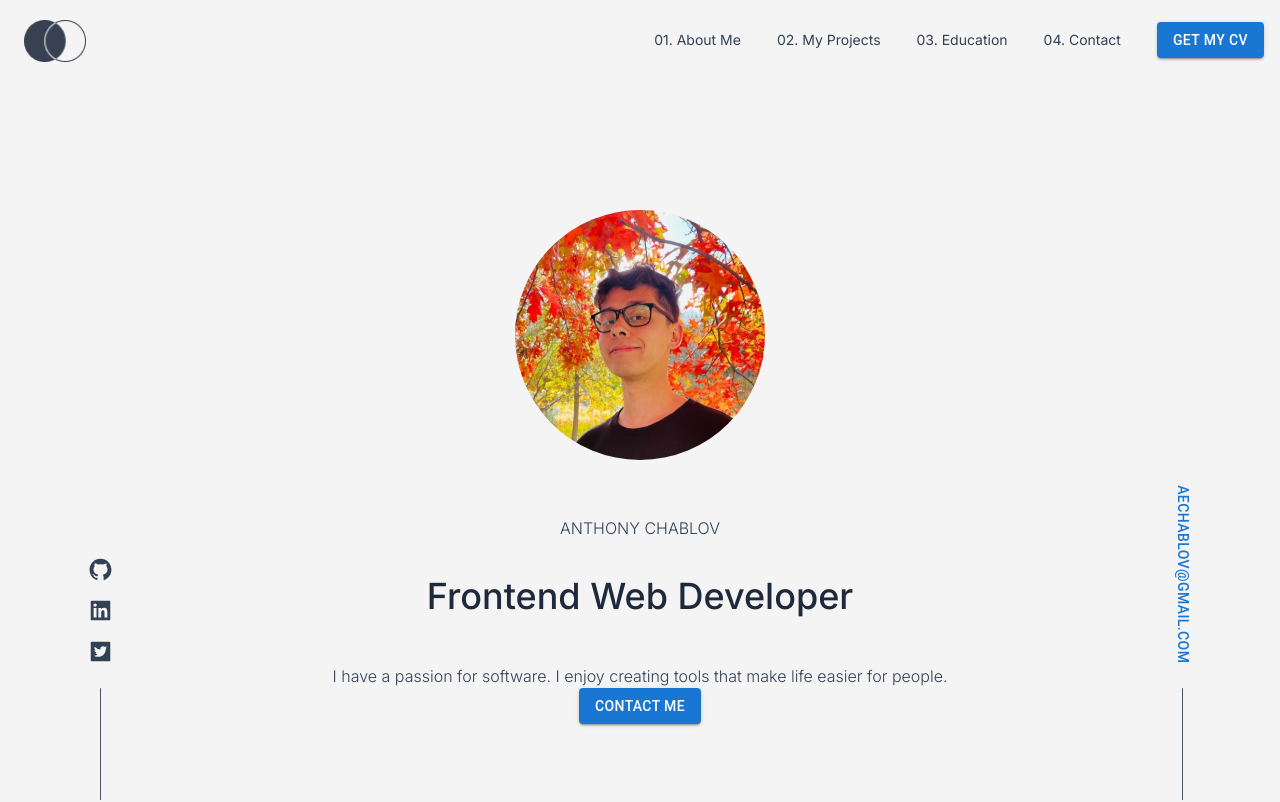
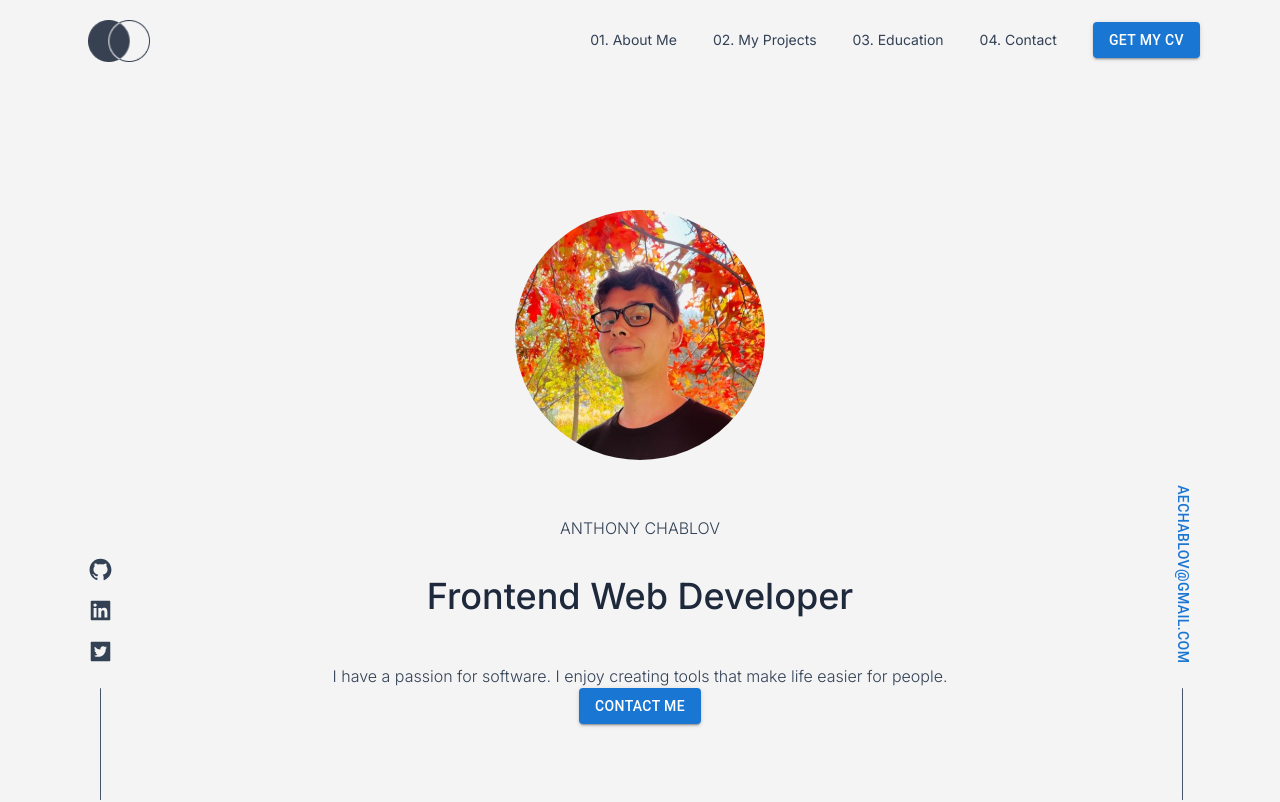
Before and after one commit to AnthonyChablov/personal-website-v2, a Next.js app: page / in a window 1280 px wide. Shown: the top 802 px of the page. Built offline with nearby package versions, Linux system fonts and the light colour scheme.

Commit message:
changes to container responsiveness of nav and content

```diff
--- a/components/Footer/Footer.tsx
+++ b/components/Footer/Footer.tsx
@@ -7,13 +7,15 @@ const Footer = () => {
   return (
     <>
         <div className=" text-center mt-60">
+        <Link href={'https://github.com/AnthonyChablov'} target="_blank">
             <Button className="text-sm capitalize font-light text-slate-800 p-2"
                 variant='text'
             >
                 Created & Built By Anthony Chablov
             </Button>
+        </Link >
         </div>
-        <div className="text-center">
+        <div className="text-center lg:hidden">
             <Link href={'https://github.com/AnthonyChablov'} target="_blank">
                 <IconButton >
                     <Icons type="github" size={30}/>
--- a/components/Nav/NavBar.tsx
+++ b/components/Nav/NavBar.tsx
@@ -33,8 +33,9 @@ const NavBar = () => {
 
   return (
     <>
-      <nav className={` px-4 py-3 mx-auto flex justify-between
-        items-center lg:items-baseline sticky top-0 z-50 ${color && 'backdrop-blur bg-zinc-100/90 shadow-xl'}`}
+      <nav className={` px-4 py-3 lg:px-20 mx-auto flex justify-between
+        items-center lg:items-baseline sticky top-0 z-50
+        ${color && 'backdrop-blur bg-zinc-100/90 shadow-2xl '}`}
       >
         <Link href="/">
           <IconButton>
--- a/components/Sections/AboutMe/AboutMe.tsx
+++ b/components/Sections/AboutMe/AboutMe.tsx
@@ -24,6 +24,7 @@ const AboutMe = () => {
                 In my free time, I enjoy exploring new design concepts and experimenting with code to push the boundaries
                 of what's possible on the web. I am also a strong believer in collaboration, and I enjoy working with other
                 talented individuals to bring ideas to life.
+                <br></br><br></br>
                 Thank you for taking the time to learn a bit about me, and I look forward to working with
                 you to create something truly amazing.
             </p>
--- a/components/Sections/Projects/ProjectCard.tsx
+++ b/components/Sections/Projects/ProjectCard.tsx
@@ -43,4 +43,4 @@ const ProjectCard = ({subheader, id, header, paragraph, madewith, github, link}
   )
 }
 
-export default ProjectCard
+export default ProjectCard;
--- a/components/SideDrawer/SideDrawer.tsx
+++ b/components/SideDrawer/SideDrawer.tsx
@@ -23,7 +23,7 @@ const SideDrawer = () => {
             '& .MuiDrawer-paper': {
                 width: drawerWidth,
                 backgroundColor:'#f4f4f5',
-            }
+            },
         }}
         variant="persistent"
         anchor={ 'right'}
--- a/pages/index.tsx
+++ b/pages/index.tsx
@@ -23,7 +23,7 @@ export default function Home() {
       </Head>
       <div className="bg-zinc-100">
         <NavBar/>
-        <div className="h-fit px-10 py-8 mx-auto">
+        <div className="h-fit px-10 py-8 mx-auto max-w-5xl">
           <Hero/>
           <AboutMe/>
           <Projects/>
```
